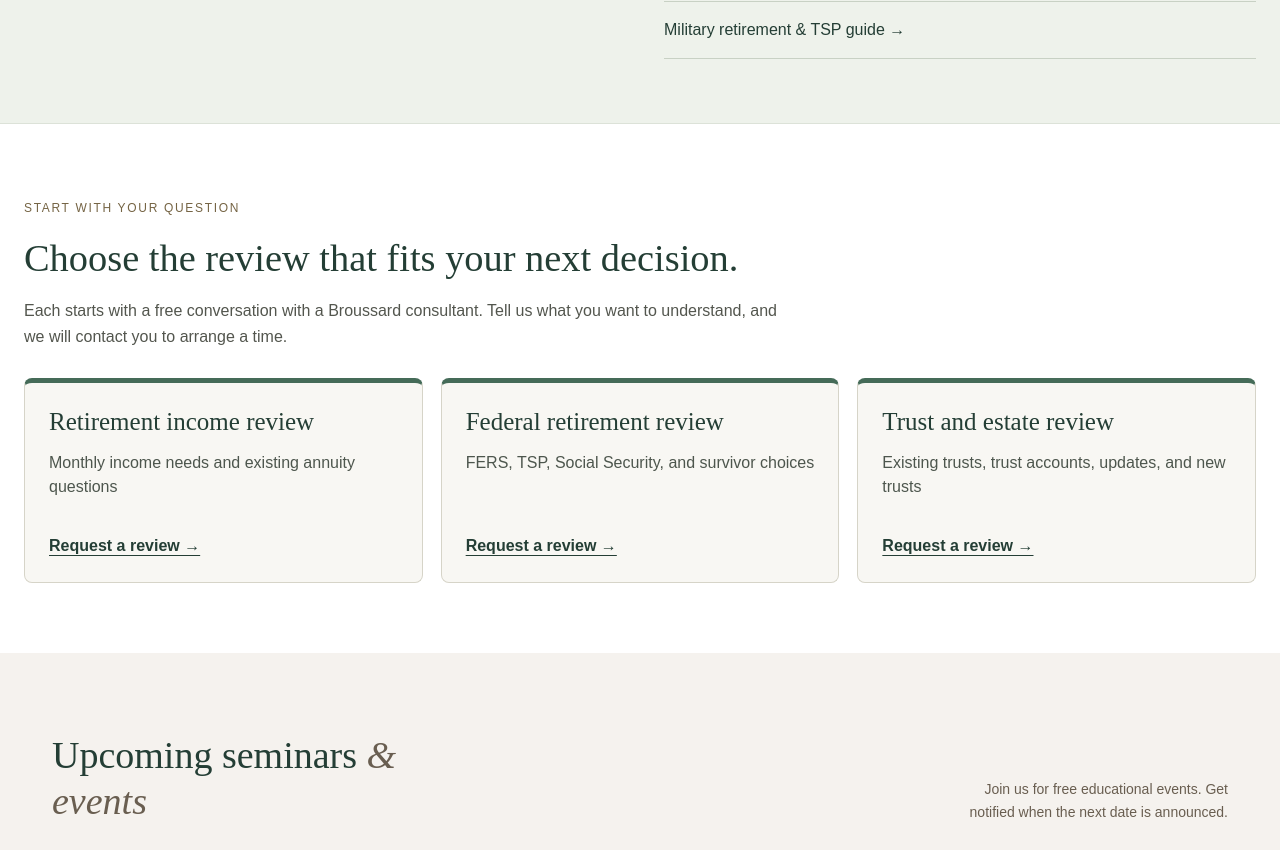
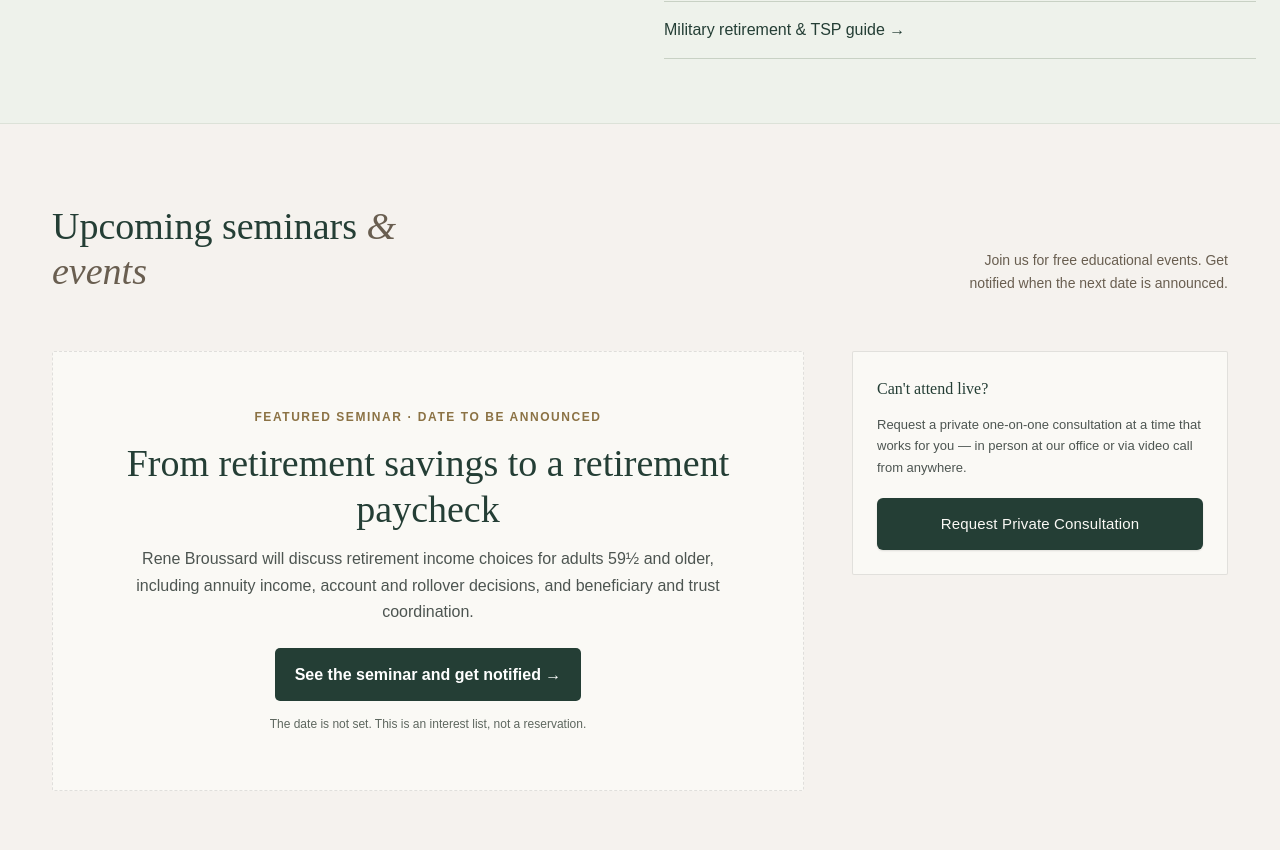
Before and after one commit to devynqualls/broussard-financial, a React (Vite) app: page / in a window 1280 px wide. Shown: the part 3840-4690 px from the top of the page. Built offline with nearby package versions, Linux system fonts and the light colour scheme; a web font is replaced by a local one.

Commit message:
Keep FRC credentials and remove duplicate review section

```diff
--- a/src/components/sections/About/About.tsx
+++ b/src/components/sections/About/About.tsx
@@ -1,2 +1,2 @@
 import styles from './About.module.css';
-export default function About(){return <section className={styles.about} id="about" aria-labelledby="about-heading"><div className={styles.inner}><span className={styles.badge}>San Diego roots · Nationwide guidance</span><h2 className={styles.lede} id="about-heading">A retirement plan you can understand.</h2><p className={styles.body}>We connect your benefits, savings, insurance, and tax considerations in a plan built around your goals.</p><a className="text-link" href="/team">Meet your planning team →</a><div className={styles.frcCard}><img src="/images/frc-logo-web.webp" alt="Federal Retirement Consultant (FRC) logo" className={styles.frcLogo} loading="lazy" width="160" height="62"/><div className={styles.frcText}><div className={styles.frcTitle}>Federal retirement consultants</div><p className={styles.frcDesc}>Our team helps federal employees and retirees review FERS, TSP, Social Security, and survivor-benefit decisions.</p><p className={styles.frcDisclaimer}>Rene Broussard holds the Federal Retirement Consultant (FRC) designation.</p></div></div></div></section>;}
+export default function About(){return <section className={styles.about} id="about" aria-labelledby="about-heading"><div className={styles.inner}><span className={styles.badge}>San Diego roots · Nationwide guidance</span><h2 className={styles.lede} id="about-heading">A retirement plan you can understand.</h2><p className={styles.body}>We connect your benefits, savings, insurance, and tax considerations in a plan built around your goals.</p><a className="text-link" href="/team">Meet your planning team →</a><div className={styles.frcCard}><img src="/images/frc-logo-web.webp" alt="Federal Retirement Consultant (FRC) logo" className={styles.frcLogo} loading="lazy" width="160" height="62"/><div className={styles.frcText}><div className={styles.frcTitle}>Federal retirement consultants</div><p className={styles.frcDesc}>Our team helps federal employees and retirees review FERS, TSP, Social Security, and survivor-benefit decisions.</p><p className={styles.frcDisclaimer}>Rene Broussard, Stony Burks, and Jerry Watkins hold the Federal Retirement Consultant (FRC) designation.</p></div></div></div></section>;}
--- a/src/components/sections/Team/Team.tsx
+++ b/src/components/sections/Team/Team.tsx
@@ -43,10 +43,10 @@ const team: TeamMember[] = [
   {
     id: 'jerry-watkins',
     name: 'Jerry Watkins',
-    role: 'Retirement Income Planning Specialist',
+    role: 'Retirement Income Planning Specialist · Federal Retirement Consultant',
     photo: '/images/team/jerry.jpg',
     body: [
-      'Jerry Watkins is a Retirement Income Planning Specialist who helps individuals, families, and federal employees create clear, practical retirement strategies. His focus includes retirement income planning, TSP planning, Social Security timing, annuities, life insurance, and long-term financial protection.',
+      'Jerry Watkins is a Retirement Income Planning Specialist and Federal Retirement Consultant who helps individuals, families, and federal employees create clear, practical retirement strategies. His focus includes retirement income planning, TSP planning, Social Security timing, annuities, life insurance, and long-term financial protection.',
       'Jerry takes a holistic approach by helping clients connect the major pieces of their financial life — income, taxes, risk, insurance, legacy goals, and future retirement needs — into one coordinated plan. His process is direct, educational, and numbers-driven to help clients make confident decisions without unnecessary complexity.',
       'Outside of work, Jerry enjoys fishing and spending time with family.',
     ],
--- a/src/pages/Home.tsx
+++ b/src/pages/Home.tsx
@@ -71,17 +71,6 @@ export default function Home() {
 
       <section className="home-resources" id="resources" aria-labelledby="resources-heading"><div><span>EXPLORE AT YOUR OWN PACE</span><h2 id="resources-heading">Turn questions into a clearer plan.</h2><p>Explore free tools. No signup or account numbers needed.</p></div><nav aria-label="Planning resources"><Link to="/learning-library">Learning library &amp; estate checklist →</Link><Link to="/planning-tools">Income, savings &amp; market scenarios →</Link><Link to="/federal-planning">Federal retirement planning center →</Link><Link to="/tax-planning">2026 tax reference &amp; estimator →</Link><Link to="/federal-resources">Official civilian federal benefits resources →</Link><Link to="/military-retirement">Military retirement &amp; TSP guide →</Link></nav></section>
 
-      <section className="home-review-offers" aria-labelledby="review-offers-heading">
-        <span>START WITH YOUR QUESTION</span>
-        <h2 id="review-offers-heading">Choose the review that fits your next decision.</h2>
-        <p>Each starts with a free conversation with a Broussard consultant. Tell us what you want to understand, and we will contact you to arrange a time.</p>
-        <div className="home-review-grid">
-          <Link to="/services/annuities"><strong>Retirement income review</strong><small>Monthly income needs and existing annuity questions</small><span>Request a review →</span></Link>
-          <Link to="/services/federal-retirement"><strong>Federal retirement review</strong><small>FERS, TSP, Social Security, and survivor choices</small><span>Request a review →</span></Link>
-          <Link to="/services/trust-reviews"><strong>Trust and estate review</strong><small>Existing trusts, trust accounts, updates, and new trusts</small><span>Request a review →</span></Link>
-        </div>
-      </section>
-
       <ErrorBoundary sectionName="Seminars">
         <Seminars />
       </ErrorBoundary>
--- a/src/seo/SchemaOrg.tsx
+++ b/src/seo/SchemaOrg.tsx
@@ -89,7 +89,7 @@ const schema = {
       '@type': 'Person',
       '@id': 'https://www.broussardfinancialservices.com/#jerry-watkins',
       name: 'Jerry Watkins',
-      jobTitle: 'Retirement Income Planning Specialist',
+      jobTitle: 'Retirement Income Planning Specialist · Federal Retirement Consultant',
       image: 'https://www.broussardfinancialservices.com/images/team/jerry.jpg',
       worksFor: { '@id': 'https://www.broussardfinancialservices.com/#business' },
     },
```
